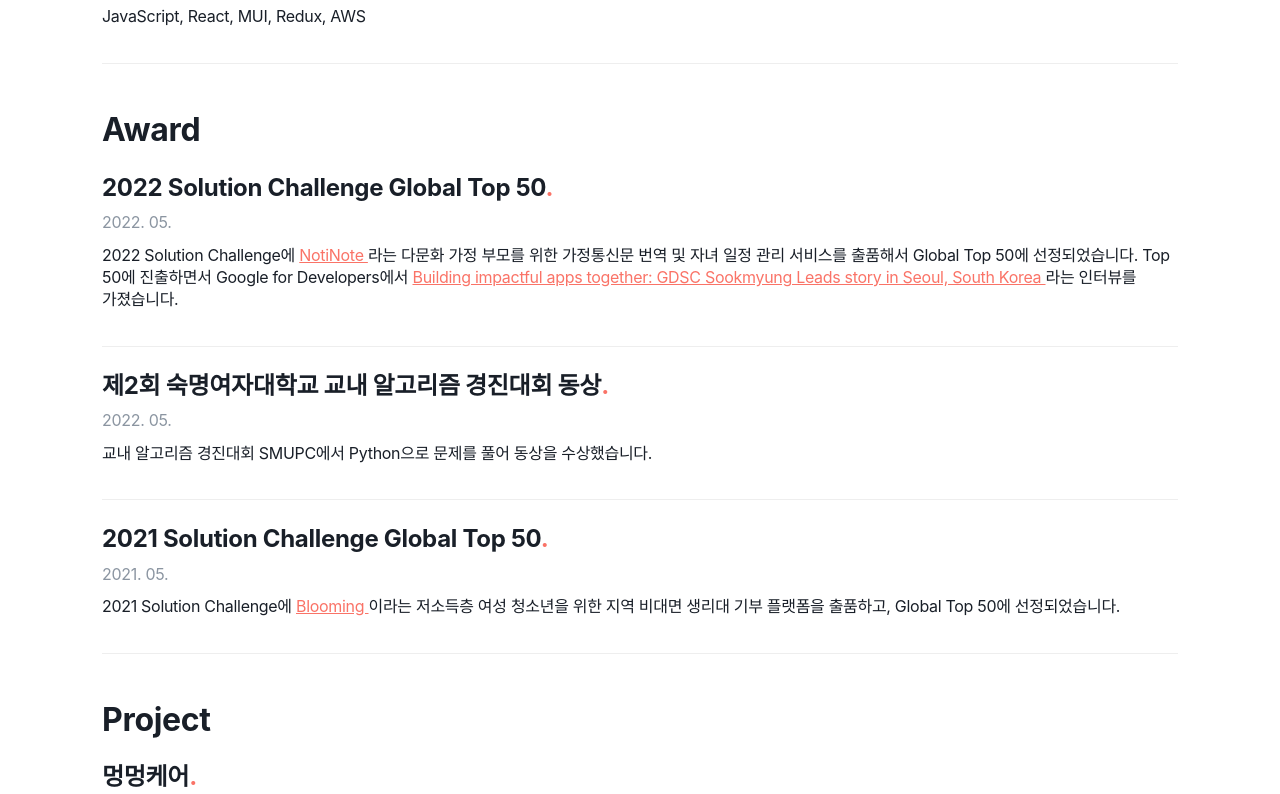
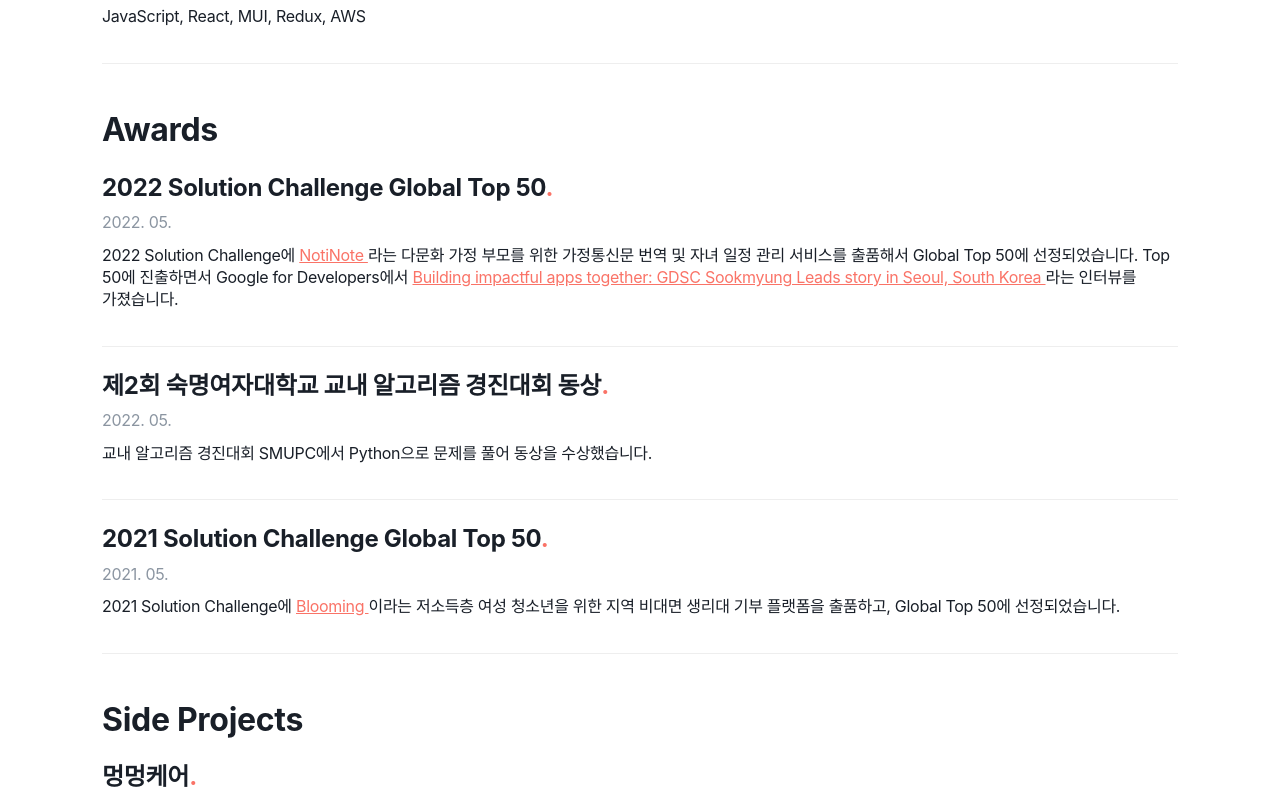
Before and after one commit to hee-suh/resume, a website: page index.html in a window 1280 px wide. Shown: the part 1393-2187 px from the top of the page. Drawn offline with nearby package versions, Linux system fonts and the light colour scheme; a web font is replaced by a local one.

Commit message:
Feat: Update grammar

```diff
--- a/index.html
+++ b/index.html
@@ -145,7 +145,7 @@
                 </div>
             </section>
             <section>
-                <h2>Award</h2>
+                <h2>Awards</h2>
                 <div class="other">
                     <h3>2022 Solution Challenge Global Top 50<span class="period-mark">.</span></h3>
                     <span class="time">
@@ -189,7 +189,7 @@
                 </div>
             </section>
             <section>
-                <h2>Project</h2>
+                <h2>Side Projects</h2>
                 <div class="other">
                     <h3>멍멍케어<span class="period-mark">.</span></h3>
                     <!-- <h5>Project Duration<span class="period-mark">.</span></h5> -->
@@ -408,6 +408,7 @@
                 </p>
             </div> -->
             <section>
+                <br /><br /><br /><br />
                 <h2>Community</h2>
                 <div class="other">
                     <h3>Google Developer Student Clubs (GDSC)<span class="period-mark">.</span></h3>
@@ -452,7 +453,7 @@
                 </div>
             </section>
             <section>
-                <h2>Skill</h2>
+                <h2>Skills</h2>
                 <div class="last-paragraph three-col">
                     <div class="col">
                         <h4>Languages</h4>
```
